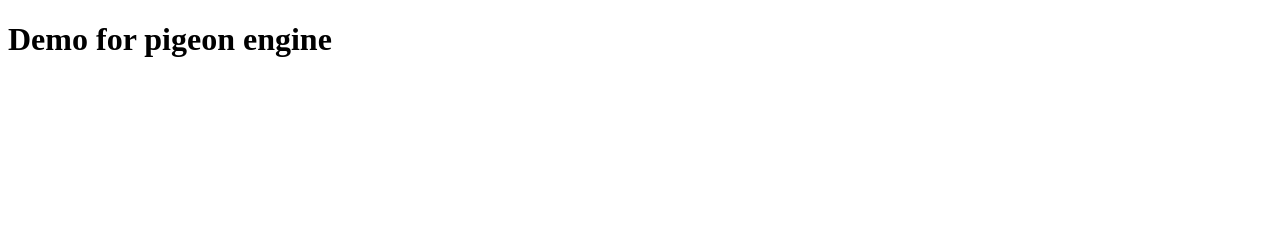
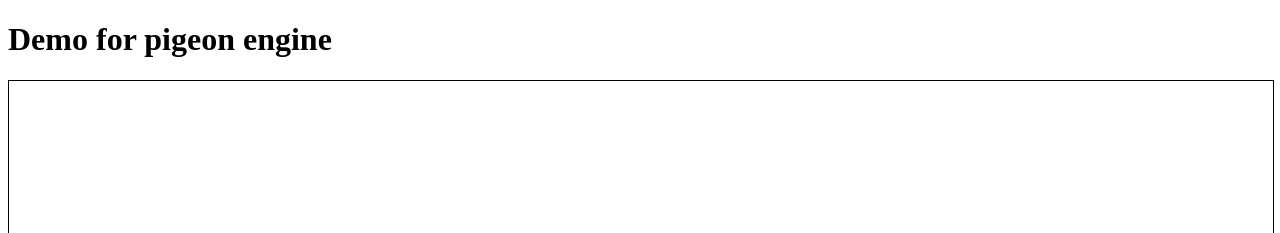
Before and after one commit to tayoky/pigeonEngine, a plain HTML site: page index.html in a window 1280 px wide. Shown: the top 233 px of the page. Drawn offline with Linux system fonts and the light colour scheme.

Commit message:
new canva

```diff
--- a/index.html
+++ b/index.html
@@ -5,6 +5,6 @@
     </head>
     <body>
         <h1>Demo for pigeon engine</h1>
-        <canvas id="3D" name="3D"></canvas>
+        <canvas id="3D" style="border: 1px solid black; width: 100%; height: 500px;"></canvas>
     </body>
 </html>
```
